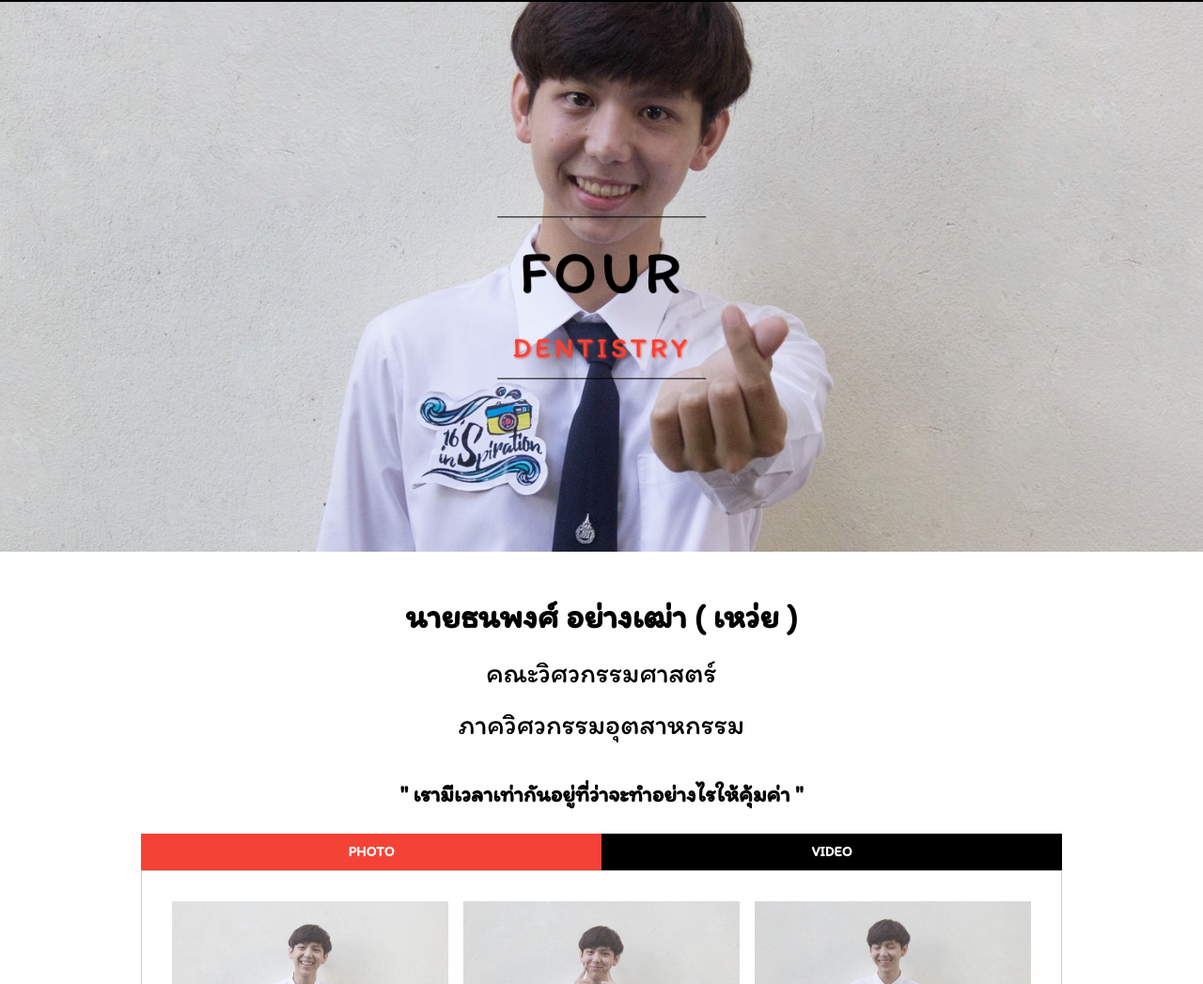
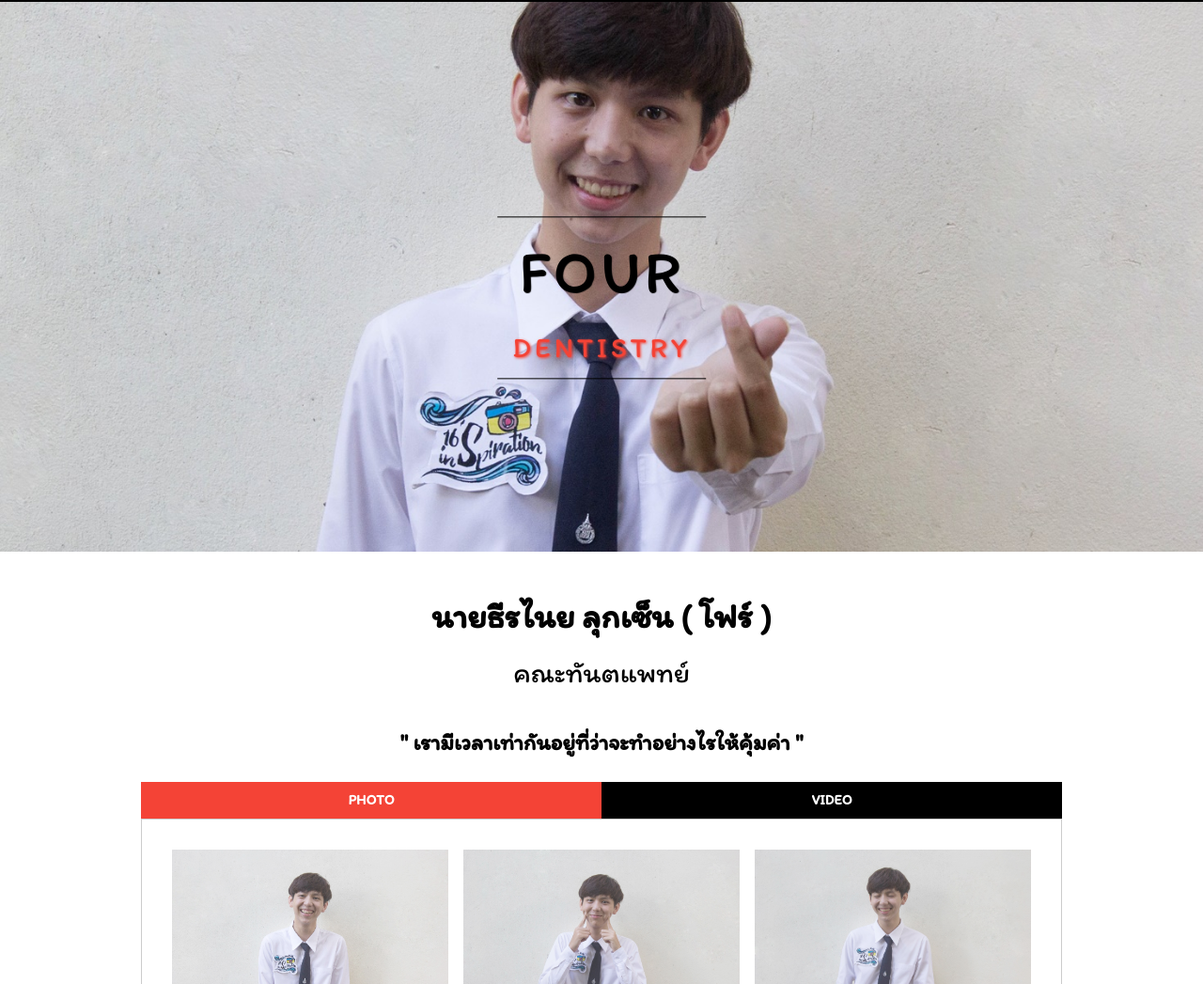
Before and after one commit to impalmn/16Inspirations-four, a plain HTML site: page index.html in a window 1280 px wide. Shown: the part 53-1100 px from the top of the page at 94% size. Drawn offline with nearby package versions, Linux system fonts and the light colour scheme.

Commit message:
Update index.html

```diff
--- a/index.html
+++ b/index.html
@@ -40,9 +40,8 @@ body,h1,h2,h3,h4,h5,h6,p {font-family: "Itim", sans-serif}
   <!-- About -->
 <div class="w3-container w3-padding-32" id="us">
   <div class="w3-content">
-    <h1 class="w3-center w3-text-black"><b>นายธนพงศ์ อย่างเฒ่า ( เหว่ย )</b></h1>
-    <h2 class="w3-center w3-text-black">คณะวิศวกรรมศาสตร์</h2>
-    <h2 class="w3-center w3-text-black">ภาควิศวกรรมอุตสาหกรรม</h2>
+    <h1 class="w3-center w3-text-black"><b>นายธีรไนย ลุกเซ็น ( โฟร์ )</b></h1>
+    <h2 class="w3-center w3-text-black">คณะทันตแพทย์</h2>
 
   <!-- ???? -->
 <div class="w3-container w3-center">
```
